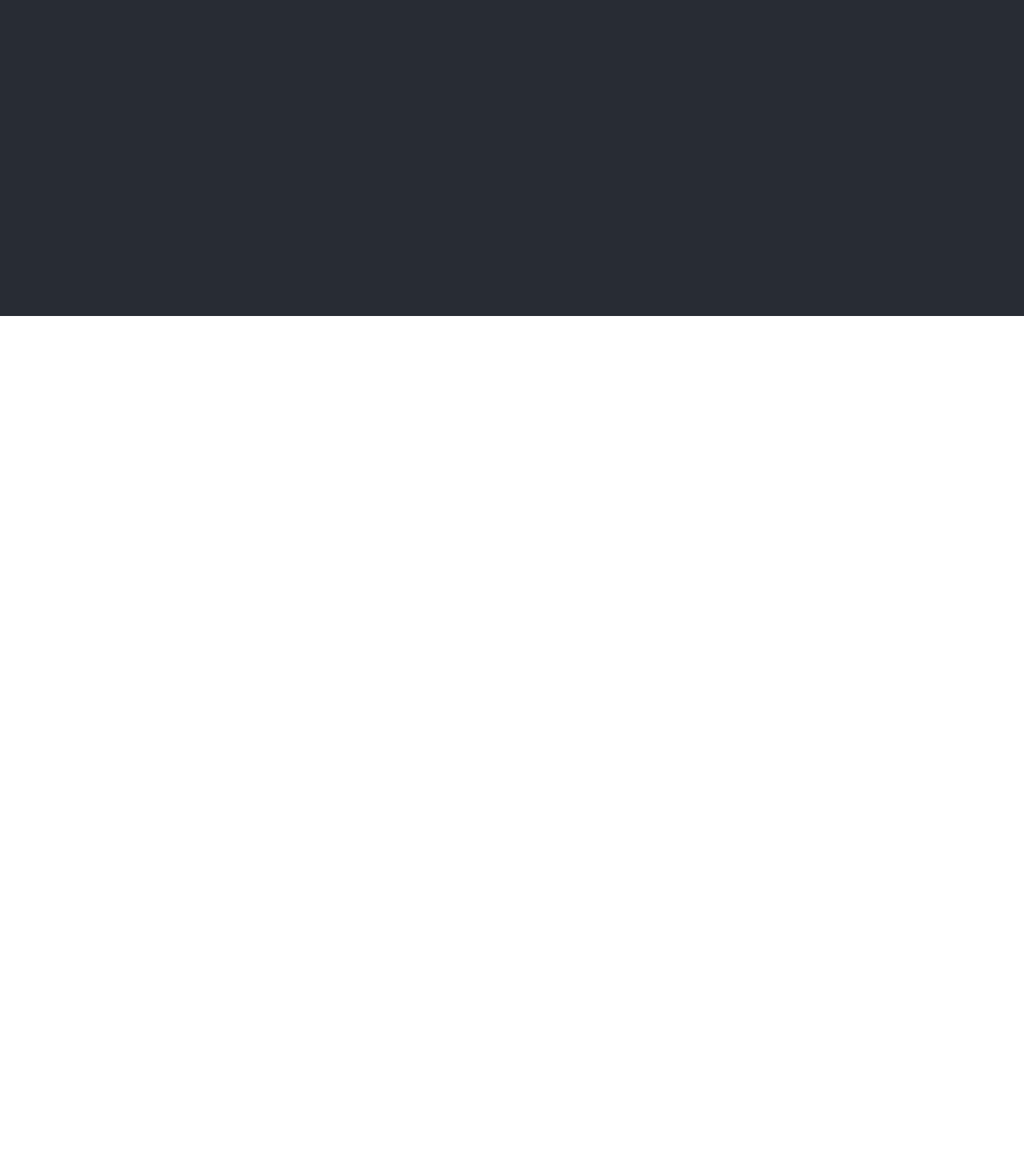
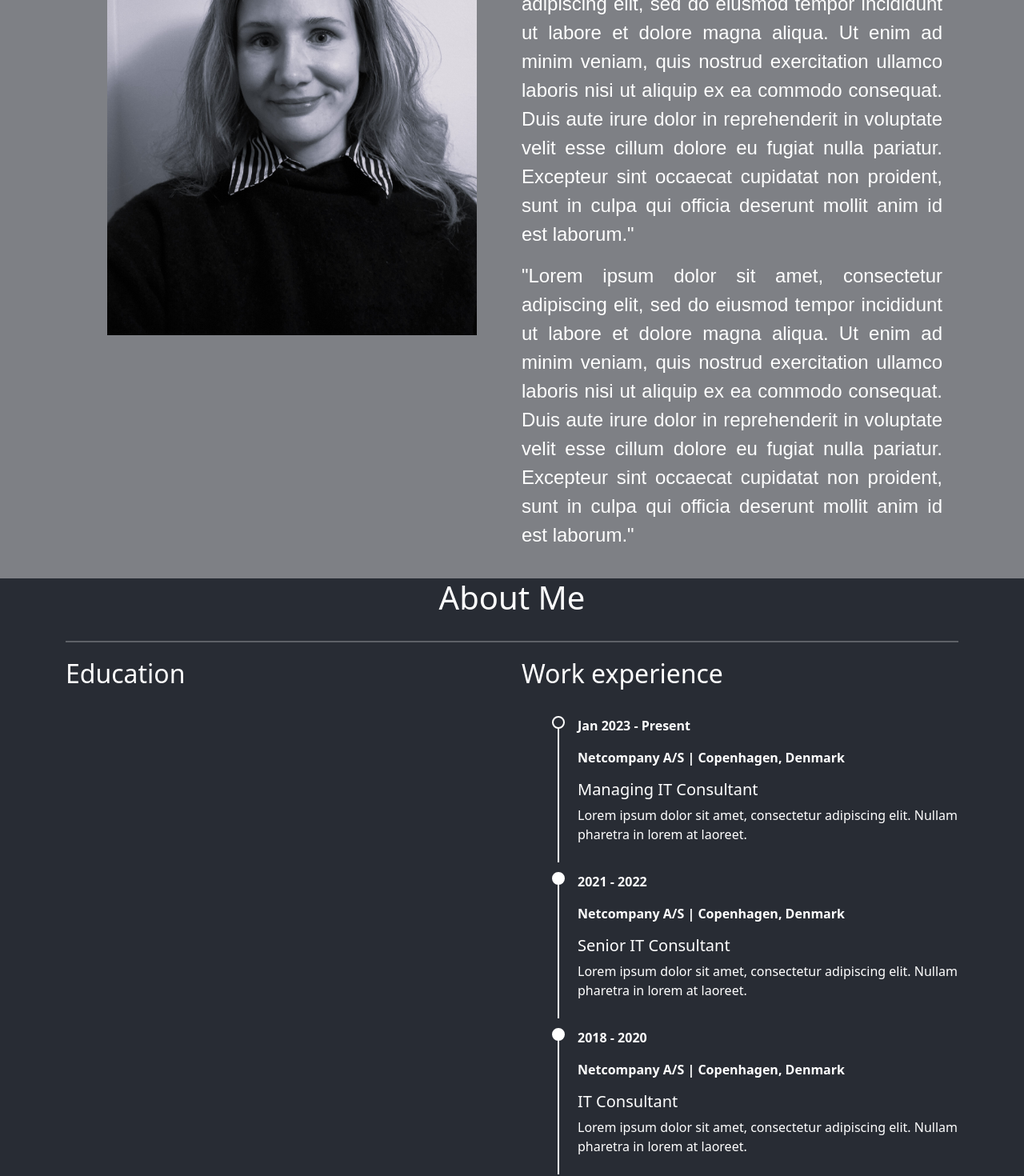
Before and after one commit to HonungsH/hanneheingard.github.io, a React (Create React App) app: page / in a window 1280 px wide. Shown: the part 461-1931 px from the top of the page at 80% size. Before the commit the page ends 856 px from the top, so only its background shows below. Built offline with nearby package versions, Linux system fonts and the light colour scheme.

Commit message:
added styling

```diff
--- a/package.json
+++ b/package.json
@@ -12,6 +12,7 @@
     "@types/react": "^18.3.12",
     "@types/react-dom": "^18.3.1",
     "@types/styled-components": "^5.1.34",
+    "axios": "^1.7.9",
     "bootstrap": "^5.3.3",
     "react": "^18.3.1",
     "react-dom": "^18.3.1",
--- a/src/App.css
+++ b/src/App.css
@@ -11,6 +11,11 @@
   .App-logo {
     animation: App-logo-spin infinite 20s linear;
   }
+}
+
+.container-fluid {
+  margin-left: 100px;
+  margin-right: 100px;
 }
 
 .App-body {
@@ -42,6 +47,11 @@ p, h3 {
 }
 h1 {
   font-weight: bold;
+  margin-bottom: 100px;
+}
+
+.jobTitle {
+  text-align: left;
 }
 
 :root {
--- a/src/App.tsx
+++ b/src/App.tsx
@@ -1,11 +1,31 @@
-import React from 'react';
+import React, {useEffect, useState} from 'react';
 import logo from './logo.svg';
 import './App.css';
 import Header from './components/Header';
 import HelloThere from "./components/HelloThere";
-import Experience from "./components/AboutMe";
+import AboutMe from "./components/AboutMe";
+import axios from "axios";
 
 function App() {
+/*
+    const [message, setMessage] = useState<string | null>(null);
+    useEffect(() => {
+        const fetchData = async () => {
+            try {
+                const response = await axios.get<string>(
+                    "http://localhost:8080/start/hello"
+                );
+                setMessage(response.data);
+            } catch (err) {
+
+            }
+        };
+
+        fetchData();
+    }, []);
+*/
+
+
   return (
     <div className="App">
       <Header />
@@ -15,7 +35,7 @@ function App() {
          Hello, welcome to the world of Honung :)
         </h1>
           <HelloThere />
-          <Experience/>
+          <AboutMe/>
 
    {/*     <a
           className="App-link"
--- /dev/null
+++ b/src/components/AboutMe.tsx
@@ -0,0 +1,111 @@
+import {Container, Row, Col} from "react-bootstrap";
+import styled from "styled-components";
+import Divider from "./Divider";
+
+const Timeline = styled.div`
+    position: relative;
+    padding-left: 30px;
+    margin-left: 20px;
+    //border-left: 2px solid #fff; /* Vertical line */
+`;
+
+const TimelineItem = styled.div`
+    position: relative;
+    margin-bottom: 25px;
+    padding-top: 10px;
+`;
+
+const Connector = styled.div`
+  position: absolute;
+  top: 25px; /* Starts below the dot */
+  left: -5px; /* Aligns with the center of the dot */
+  width: 2px; /* Thickness of the connector line */
+  height: calc(100% - 2px); /* Dynamic height to connect to the next dot */
+  background-color: #fff; /* Same color as the vertical line */
+  z-index: 1; /* Places the connector below the dot */
+`;
+
+const Dot = styled.div<{ bgColor: string}>`
+    position: absolute;
+    top: 10px; /* Position relative to the TimelineItem */
+    left: -12px; /* Aligns dot over the left line */
+    width: 16px;
+    height: 16px;
+    border: 2px solid #fff;
+    border-radius: 50%; /* Makes the dot circular */
+    z-index: 2; /* Ensures dot is above the connector line */
+    background-color: ${(props) => props.bgColor};
+`;
+
+const TimelineContent = styled.div`
+  margin-left: 20px;
+`;
+
+export const FluidContainer = () => {
+    return (
+        <Container fluid>
+        </Container>
+    );
+};
+
+const AboutMe: React.FC = () => {
+    return (
+        <Container>
+            <h1 className="" style={{marginBottom:"30px"}}>About Me</h1>
+            <Divider/>
+            <Row>
+                <Col>
+                    <h2 className="mb-4" style={{textAlign:"left"}}>Education</h2>
+                </Col>
+                <Col>
+                    <h2 className="mb-4" style={{textAlign:"left"}}>Work experience</h2>
+                    <Timeline>
+                        {/* Timeline Item 1 */}
+                        <TimelineItem>
+                            <Dot bgColor=""/>
+                            <Connector />
+                            <TimelineContent>
+                                <p><strong>Jan 2023 - Present</strong></p>
+                                <p><strong>Netcompany A/S | Copenhagen, Denmark</strong></p>
+                                <h5 className="jobTitle">Managing IT Consultant</h5>
+                                <p>
+                                    Lorem ipsum dolor sit amet, consectetur adipiscing elit. Nullam pharetra in lorem at laoreet.
+                                </p>
+                            </TimelineContent>
+                        </TimelineItem>
+
+                        {/* Timeline Item 2 */}
+                        <TimelineItem>
+                            <Dot bgColor="#fff"/>
+                            <Connector />
+                            <TimelineContent>
+                                <p><strong>2021 - 2022</strong></p>
+                                <p><strong>Netcompany A/S | Copenhagen, Denmark</strong></p>
+                                <h5 className="jobTitle">Senior IT Consultant</h5>
+                                <p>
+                                    Lorem ipsum dolor sit amet, consectetur adipiscing elit. Nullam pharetra in lorem at laoreet.
+                                </p>
+                            </TimelineContent>
+                        </TimelineItem>
+
+                        {/* Timeline Item 3 */}
+                        <TimelineItem>
+                            <Dot bgColor="#fff"/>
+                            <Connector />
+                            <TimelineContent>
+                                <p><strong>2018 - 2020</strong></p>
+                                <p><strong>Netcompany A/S | Copenhagen, Denmark</strong></p>
+                                <h5 className="jobTitle">IT Consultant</h5>
+                                <p>
+                                    Lorem ipsum dolor sit amet, consectetur adipiscing elit. Nullam pharetra in lorem at laoreet.
+                                </p>
+                            </TimelineContent>
+                        </TimelineItem>
+                    </Timeline>
+                </Col>
+            </Row>
+        </Container>
+    );
+};
+
+export default AboutMe;
--- /dev/null
+++ b/src/components/Divider.tsx
@@ -0,0 +1,23 @@
+import styled from "styled-components";
+
+const StyledDivider = styled.hr<{ borderColor: string, width: number }>`
+    width: ${(props) => props.width}%;
+    height: 2px;
+    border-width: 2px;
+    border-color: ${(props) => props.borderColor};
+    margin: 10px auto;
+    margin-bottom: 20px;
+`;
+
+export interface DividerProps {
+    color?: string;
+    width?: number;
+}
+
+const Divider: React.FC<DividerProps> = ({color= "white", width= 100}) => {
+    return (
+        <StyledDivider borderColor={color} width={width}/>
+    );
+};
+
+export default Divider;
--- /dev/null
+++ b/src/components/HelloThere.css
@@ -0,0 +1,19 @@
+.aboutmetext {
+    text-align: justify;
+    font-family: Montserrat, sans-serif;
+    font-weight: 400;
+    font-size: 24px;
+    line-height: 1.5;
+}
+#aboutmediv {
+    width: 100%;
+    background-color: var(--secondary-bg-color);
+}
+
+.container {
+    width: 100%;
+    margin-left: auto;
+    margin-right: auto;
+    padding-left: 20px;
+    padding-right: 20px;
+}
--- /dev/null
+++ b/src/components/HelloThere.tsx
@@ -0,0 +1,53 @@
+import {Container, Row, Col} from "react-bootstrap";
+import styled from "styled-components";
+import "./HelloThere.css"
+
+// Style for Column
+const HelloThereCol = styled(Col)<{}>`
+    border-radius: 5px;
+
+`;
+
+const HelloThereRow = styled(Row)<{}>`
+    padding: 20px;
+    background-color: var(--secondary-bg-color);
+`;
+//${(props) => props.bgColor}
+const Image = styled.img`
+    width: 100%; // Makes the image responsive
+    //max-width: 500px; // Limits the max size
+    height: auto; // Maintains aspect ratio
+    border-radius: 5px;
+    padding: 2em;
+`;
+
+const HelloThere: React.FC = () => {
+    return (
+        <div id="aboutmediv">
+        <Container>
+            <HelloThereRow>
+                <HelloThereCol md={6} xs={12}>
+                    <Image
+                        src="page_hanne.jpg"  // image URL
+                        alt="Hanne"
+                    />
+                </HelloThereCol>
+                <HelloThereCol md={6} xs={12}>
+
+                    <h1 style={{textAlign:"left"}}>Hej!</h1>
+                    <p className="aboutmetext">My name is Hanne Heingård and I'm an experienced software developer with an interest in web development and JavaScript.
+                    </p>
+                    <p className="aboutmetext">
+                        "Lorem ipsum dolor sit amet, consectetur adipiscing elit, sed do eiusmod tempor incididunt ut labore et dolore magna aliqua. Ut enim ad minim veniam, quis nostrud exercitation ullamco laboris nisi ut aliquip ex ea commodo consequat. Duis aute irure dolor in reprehenderit in voluptate velit esse cillum dolore eu fugiat nulla pariatur. Excepteur sint occaecat cupidatat non proident, sunt in culpa qui officia deserunt mollit anim id est laborum."
+                    </p>
+                    <p className="aboutmetext">
+                        "Lorem ipsum dolor sit amet, consectetur adipiscing elit, sed do eiusmod tempor incididunt ut labore et dolore magna aliqua. Ut enim ad minim veniam, quis nostrud exercitation ullamco laboris nisi ut aliquip ex ea commodo consequat. Duis aute irure dolor in reprehenderit in voluptate velit esse cillum dolore eu fugiat nulla pariatur. Excepteur sint occaecat cupidatat non proident, sunt in culpa qui officia deserunt mollit anim id est laborum."
+                    </p>
+                </HelloThereCol>
+            </HelloThereRow>
+        </Container>
+        </div>
+    );
+};
+
+export default HelloThere;
```
Also changed, not shown: public/page_hanne.jpg (added), 1 other file (tests, documents, lock files or other folders).
